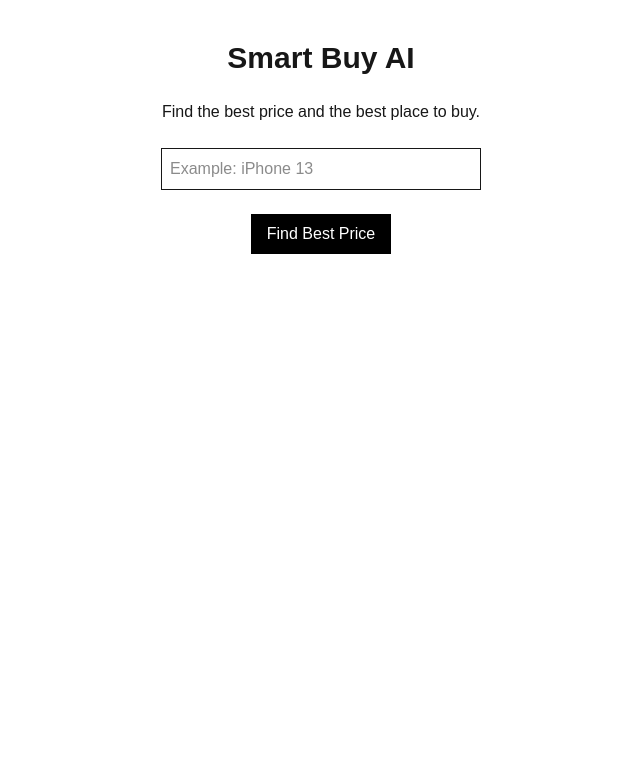
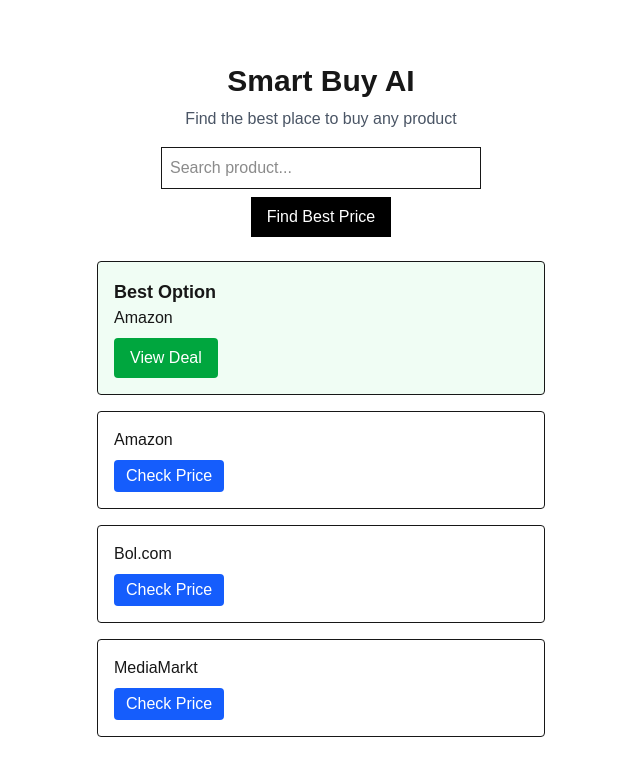
Before and after one commit to ahmadokdee9-pixel/smartbuy-ai, a Next.js app: page / in a window 1280 px wide. Both pictures are taken after a click on the button "Find Best Price". Shown: the top 776 px of the page, without its empty margins (319-959 px from the left). Built offline with nearby package versions, Linux system fonts and the light colour scheme.

Commit message:
fix UI clean version

```diff
--- a/app/api/search/route.ts
+++ b/app/api/search/route.ts
@@ -7,17 +7,14 @@
   const results = [
     {
       store: "Amazon",
-      price: "Check price",
       link: `https://www.amazon.nl/s?k=${encoded}`,
     },
     {
       store: "Bol.com",
-      price: "Check price",
       link: `https://www.bol.com/nl/nl/s/?searchtext=${encoded}`,
     },
     {
       store: "MediaMarkt",
-      price: "Check price",
       link: `https://www.mediamarkt.nl/nl/search.html?query=${encoded}`,
     },
   ];
--- a/app/page.tsx
+++ b/app/page.tsx
@@ -3,132 +3,72 @@
 import { useState } from "react";
 
 export default function Home() {
-  const [product, setProduct] = useState("");
+  const [query, setQuery] = useState("");
   const [results, setResults] = useState<any[]>([]);
-  const [analysis, setAnalysis] = useState<any>(null);
 
-  const handleSearch = async () => {
-    if (!product) return;
-
-    const res = await fetch(`/api/search?q=${product}`);
+  const search = async () => {
+    const res = await fetch(`/api/search?q=${query}`);
     const data = await res.json();
-
     setResults(data);
-
-    // 🧠 AI ANALYSIS
-    if (data.length > 0) {
-      const cheapest = data.reduce((a: any, b: any) =>
-        a.price < b.price ? a : b
-      );
-
-      const highest = data.reduce((a: any, b: any) =>
-        a.price > b.price ? a : b
-      );
-
-      const average =
-        data.reduce((sum: number, item: any) => sum + item.price, 0) /
-        data.length;
-
-      const diff = average - cheapest.price;
-
-      let decision = "";
-      let score = 0;
-      let aiText = "";
-
-      if (diff > 50) {
-        decision = "🔥 Best Deal";
-        score = 90;
-        aiText = `This is a strong deal for ${product}. Prices are significantly below market average. Buying now is highly recommended.`;
-      } else if (diff > 20) {
-        decision = "👍 Good Deal";
-        score = 75;
-        aiText = `This is a good price for ${product}, but not the lowest ever. Still worth buying.`;
-      } else if (diff > 0) {
-        decision = "⚠️ Average Price";
-        score = 50;
-        aiText = `The price is average. You may find better deals later. Consider waiting.`;
-      } else {
-        decision = "❌ Bad Deal";
-        score = 30;
-        aiText = `This price is higher than normal. It is better to wait before buying ${product}.`;
-      }
-
-      setAnalysis({
-        cheapest,
-        highest,
-        average,
-        decision,
-        score,
-        aiText,
-      });
-    }
   };
 
   return (
-    <main className="flex flex-col items-center justify-center p-10 gap-6">
-      <h1 className="text-3xl font-bold">Smart Buy AI</h1>
-      <p>Find the best price and the best place to buy.</p>
+    <main className="flex flex-col items-center justify-center min-h-screen p-6">
+
+      <h1 className="text-3xl font-bold mb-2">Smart Buy AI</h1>
+      <p className="mb-4 text-gray-600">
+        Find the best place to buy any product
+      </p>
 
       <input
-        className="border p-2 w-80"
-        placeholder="Example: iPhone 13"
-        value={product}
-        onChange={(e) => setProduct(e.target.value)}
+        className="border p-2 w-80 mb-2"
+        placeholder="Search product..."
+        value={query}
+        onChange={(e) => setQuery(e.target.value)}
       />
 
       <button
-        onClick={handleSearch}
-        className="bg-black text-white px-4 py-2"
+        onClick={search}
+        className="bg-black text-white px-4 py-2 mb-6"
       >
         Find Best Price
       </button>
 
-      {/* 🧠 AI RESULT */}
-      {analysis && (
-        <div className="border p-4 w-96 bg-green-50 rounded-lg">
-          <h2 className="font-bold text-lg">Best Price Now</h2>
+      {results.length > 0 && (
+        <div className="w-full max-w-md space-y-4">
 
-          <p className="font-semibold">
-            {analysis.cheapest.store}: €{analysis.cheapest.price}
-          </p>
-
-          <p className="text-green-700">{analysis.decision}</p>
-
-          <p>
-            You can save €
-            {analysis.highest.price - analysis.cheapest.price}
-          </p>
+          {/* Best Option */}
+          <div className="border p-4 rounded bg-green-50">
+            <h2 className="font-bold text-lg">Best Option</h2>
+            <p>{results[0].store}</p>
 
             <a
-            href={analysis.cheapest.link}
+              href={results[0].link}
               target="_blank"
-            className="bg-green-600 text-white px-3 py-1 mt-2 inline-block rounded"
+              className="bg-green-600 text-white px-4 py-2 mt-2 inline-block rounded"
             >
-            Buy Best Deal
+              View Deal
             </a>
+          </div>
 
-          <hr className="my-2" />
-
-          <p className="text-sm">{analysis.aiText}</p>
-        </div>
-      )}
-
-      {/* 🛒 ALL RESULTS */}
+          {/* باقي النتائج */}
           {results.map((item, i) => (
-        <div key={i} className="border p-4 w-96 rounded">
-          <p className="font-semibold">
-            {item.store}: €{item.price}
-          </p>
+            <div key={i} className="border p-4 rounded">
+              <p>{item.store}</p>
 
               <a
                 href={item.link}
                 target="_blank"
                 className="bg-blue-600 text-white px-3 py-1 mt-2 inline-block rounded"
               >
-            Buy Now
+                Check Price
               </a>
             </div>
           ))}
+
+        </div>
+      )}
+
     </main>
   );
 }
```
Lines whose indentation alone changed are shown as unchanged.
